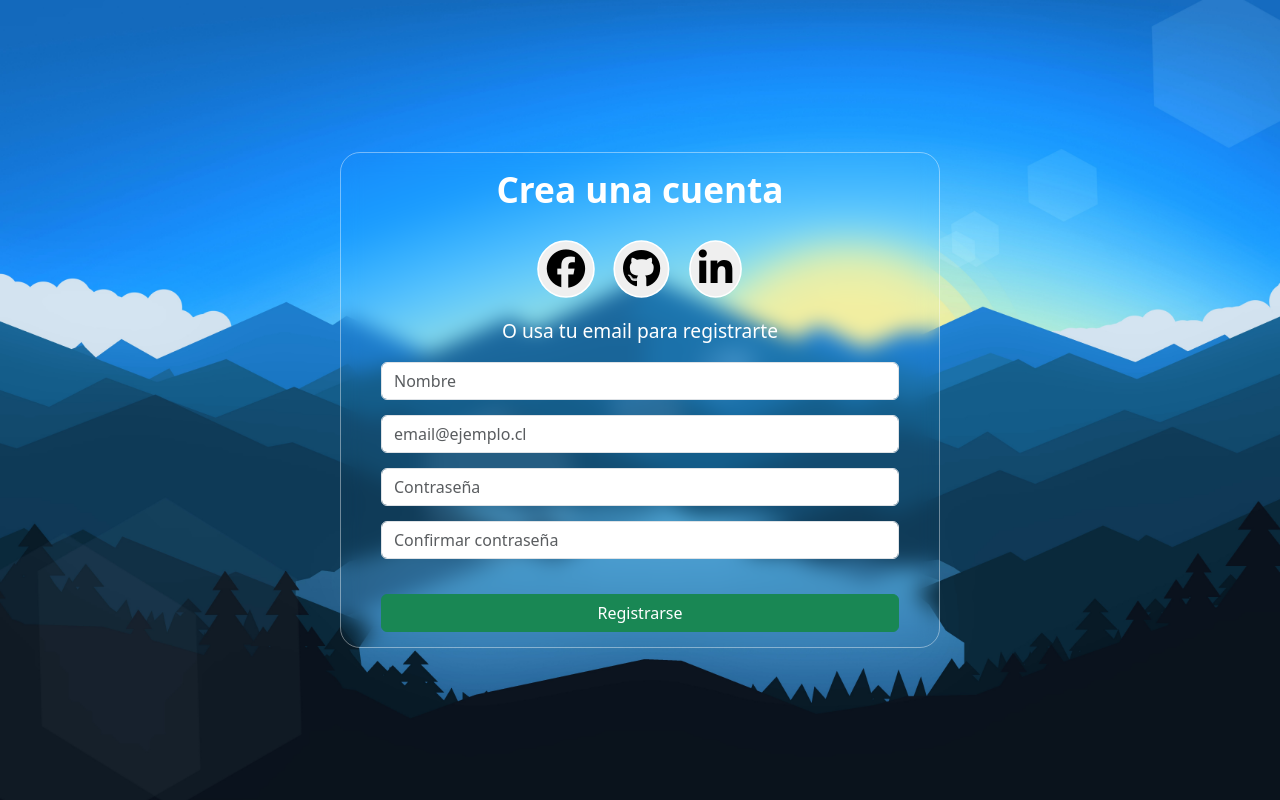
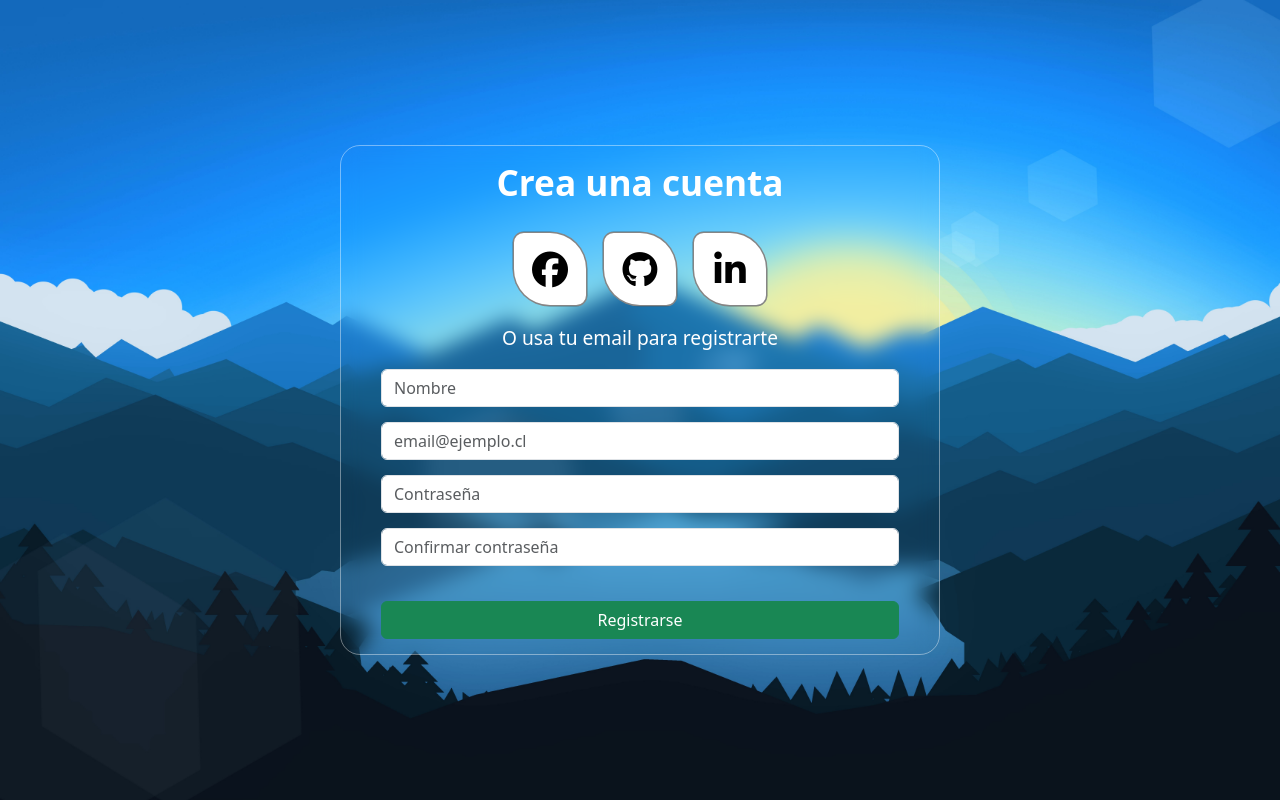
Before and after one commit to Edisonven/validando_formulario_react, a React (Vite) app in the folder validar-formulario/: page / in a window 1280 px wide. Built offline with nearby package versions, Linux system fonts and the light colour scheme.

Commit message:
Estilando los botones de los iconos

```diff
--- a/validar-formulario/src/App.css
+++ b/validar-formulario/src/App.css
@@ -38,11 +38,13 @@
   margin-bottom: 30px;
 }
 .icon {
-  transform: scale(1.6);
-  border: 1px solid var(--background-color-2);
-  border-radius: 50%;
-  padding: 5px;
+  border: 1px solid rgba(0, 0, 0, 0.479);
+  border-radius: 15% 50%;
   transition: opacity linear 0.2s;
+  width: 50px;
+  height: 50px;
+  scale: 1.5;
+  background-color: white;
 }
 .icon:hover {
   opacity: 70%;
```
